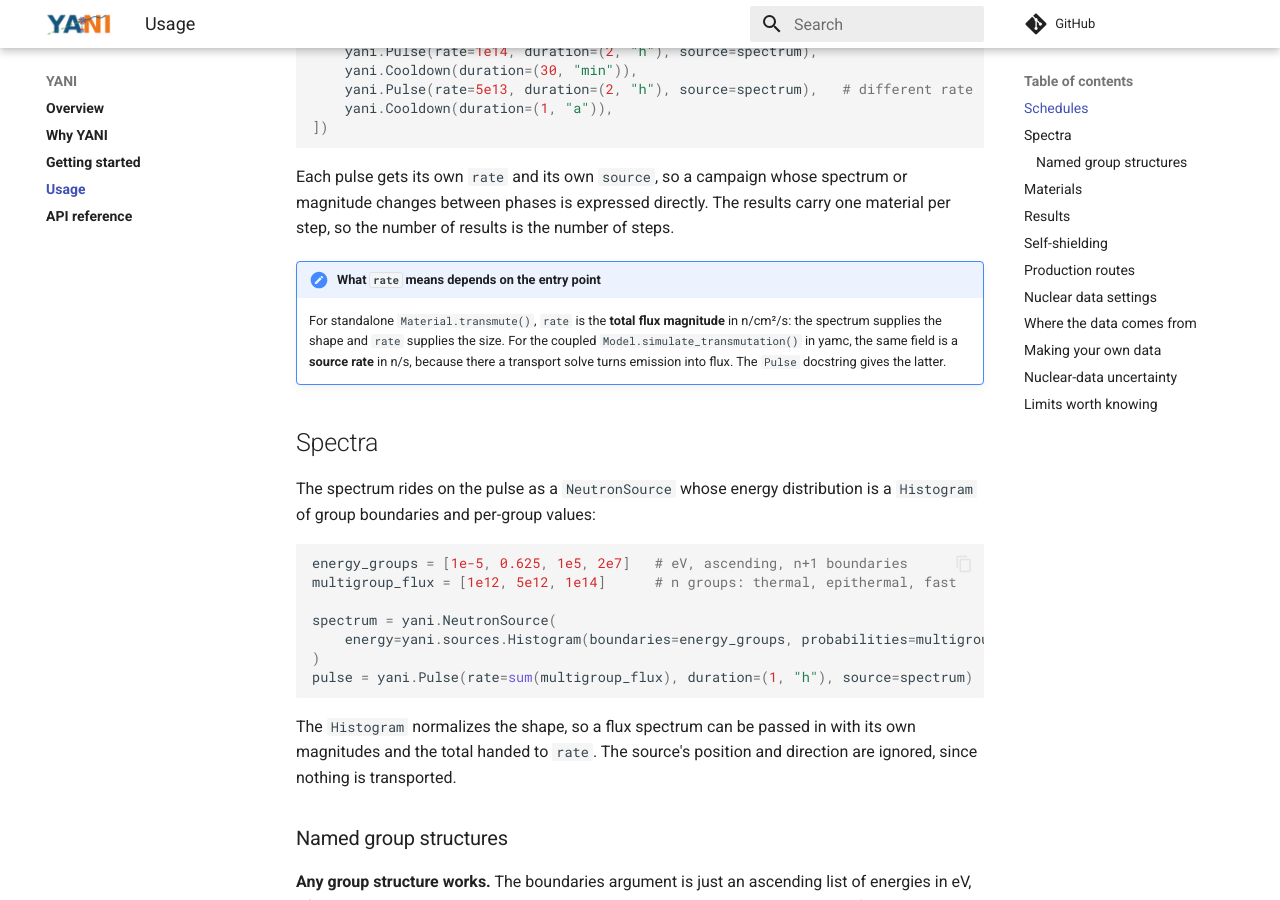
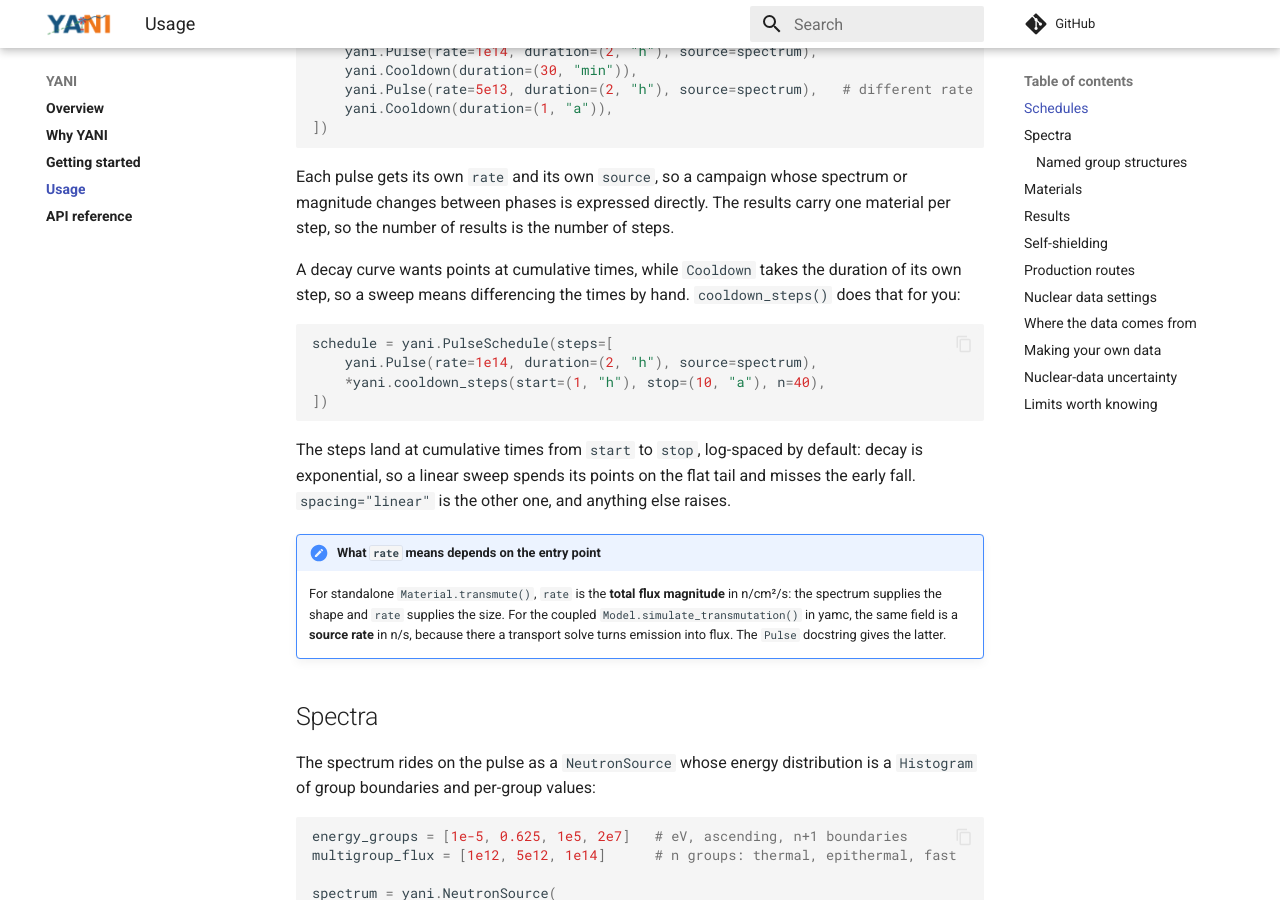
Before and after one commit to fusion-neutronics/yani, an MkDocs documentation site: the page built from docs/usage.md, in a window 1280 px wide and 900 px high, scrolled down 616 px. Built offline with MkDocs 1.6.1 and Material for MkDocs 9.7.7, drawn with Linux system fonts in a browser that asks for light colours; comment, search, counter and statistics services are not loaded; some of the changed text lies outside the part shown.

Commit message:
Document cooldown_steps and per, which the release also shipped
Both landed on core after the surface these pages were written against, and
cooldown_steps is a top-level name, so the reference is incomplete without it
and the docs job says so.

`per` is the answer to the volume that activity and decay heat have always
needed: "cm3" wants neither volume nor density, "g" wants only density, and
the decay photon spectrum takes it too.

````diff
--- a/docs/usage.md
+++ b/docs/usage.md
@@ -27,6 +27,23 @@ schedule = yani.PulseSchedule(steps=[
 Each pulse gets its own `rate` and its own `source`, so a campaign whose spectrum
 or magnitude changes between phases is expressed directly. The results carry one
 material per step, so the number of results is the number of steps.
+
+A decay curve wants points at cumulative times, while `Cooldown` takes the
+duration of its own step, so a sweep means differencing the times by hand.
+`cooldown_steps()` does that for you:
+
+<!-- doctest: skip -->
+```python
+schedule = yani.PulseSchedule(steps=[
+    yani.Pulse(rate=1e14, duration=(2, "h"), source=spectrum),
+    *yani.cooldown_steps(start=(1, "h"), stop=(10, "a"), n=40),
+])
+```
+
+The steps land at cumulative times from `start` to `stop`, log-spaced by
+default: decay is exponential, so a linear sweep spends its points on the flat
+tail and misses the early fall. `spacing="linear"` is the other one, and
+anything else raises.
 
 !!! note "What `rate` means depends on the entry point"
     For standalone `Material.transmute()`, `rate` is the **total flux magnitude**
@@ -178,6 +195,17 @@ final.get_atoms_per_barn_cm()        # dict[str, float], the solver's own units
 
 Stable nuclides contribute nothing to activity or decay heat and are omitted from
 the by-nuclide dictionaries.
+
+`per` is the way out of needing a size at all. `per="cm3"` gives Bq/cm³ or W/cm³
+and needs neither `volume` nor `density`, and `per="g"` gives Bq/g or W/g and
+needs only `density`. The decay photon spectrum takes the same argument:
+
+<!-- doctest: skip -->
+```python
+final.activity(per="cm3")                  # Bq/cm3, no volume needed
+final.decay_heat(per="g")                  # W/g, needs only density
+final.decay_photon_spectrum(per="cm3")     # photons/s/cm3
+```
 
 `contact_dose()` is the third of these, and the one that needs no `volume`: it
 is the dose someone receives with a hand on the material, from the material's
````
Also changed, not shown: docs/api.md (+1 -0 lines).
